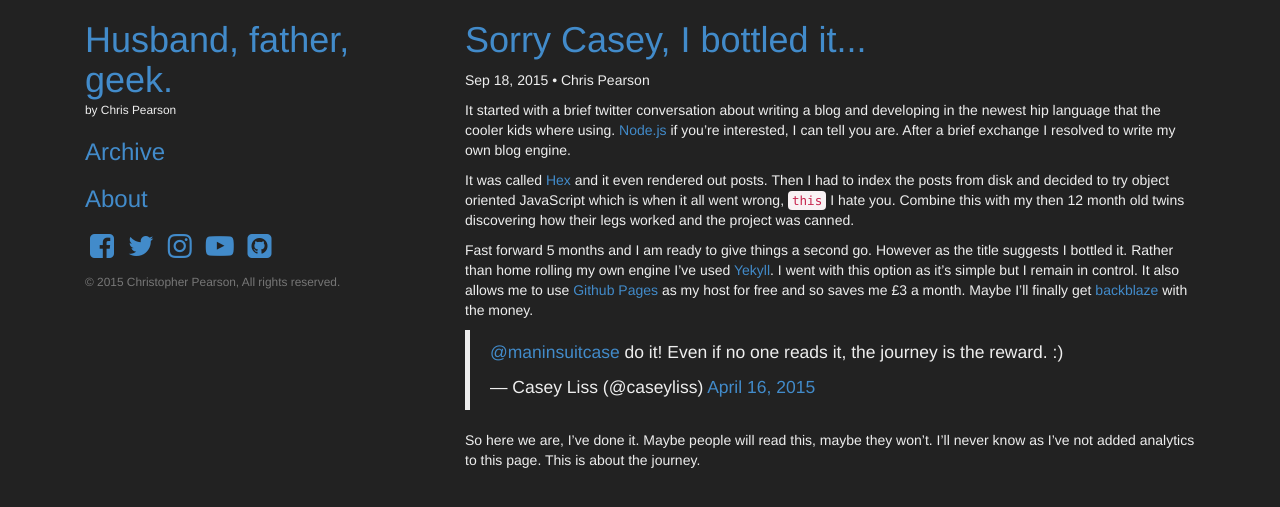
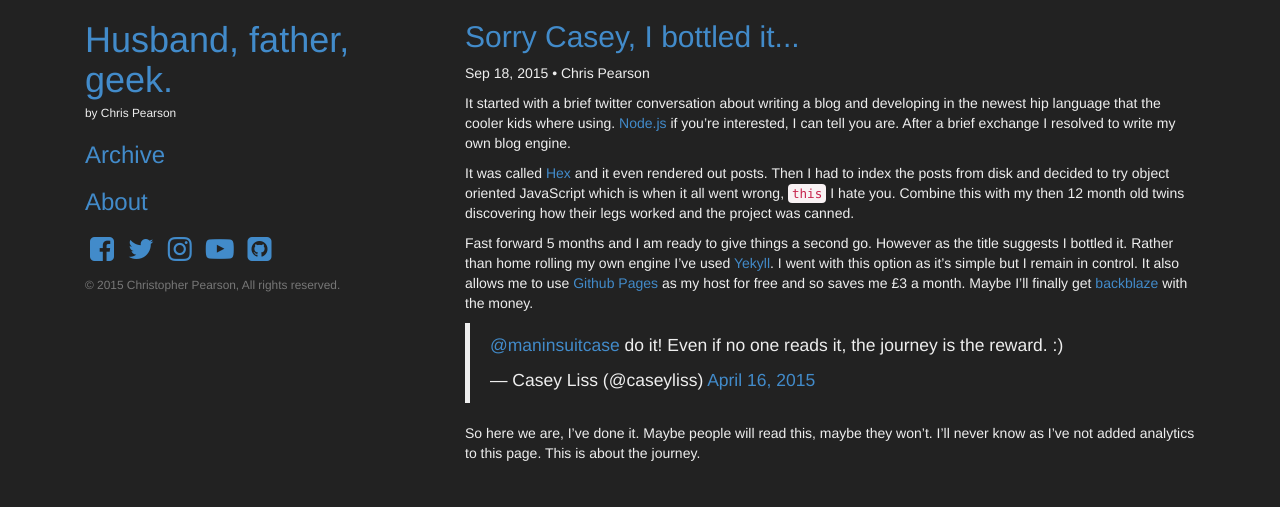
Before and after one commit to themaninthesuitcase/themaninthesuitcase.github.io, a Jekyll site: the page built from index.html, in a window 1280 px wide. Shown: the top 507 px of the page. Built offline with Jekyll 4.4.1, drawn with Linux system fonts in a browser that asks for light colours; nearby versions of some CDN libraries; the list of posts is cut into pages by our own code; comment, search, counter and statistics services are not loaded.

Commit message:
Update post header layout in all locations.

```diff
--- a/_includes/post.html
+++ /dev/null
@@ -1,12 +0,0 @@
-<div class="post">
-
-  <header class="post-header">
-    <a href="{{post.url}}"><h1 class="post-title">{{ post.title }}</h1></a>
-    <p class="post-meta">{{ post.date | date: "%b %-d, %Y" }}{% if post.author %} • {{ post.author }}{% endif %}</p>
-  </header>
-
-  <article class="post-content">
-    {{ post.content }}
-  </article>
-
-</div>
--- a/archive.html
+++ b/archive.html
@@ -3,8 +3,8 @@ layout: default
 permalink: /archive/
 ---
 {% for post in site.posts %}
-	<header class="post-header">
-		<a href="{{post.url}}"><h1 class="post-title">{{ post.title }}</h1></a>
+	<div class="heading-inline">
+		<a href="{{post.url}}"><h2>{{ post.title }}</h2></a>
 		<p class="post-meta">{{ post.date | date: "%b %-d, %Y" }}{% if post.author %} • {{ post.author }}{% endif %}</p>
-	</header>
+	</div>
 {% endfor %}
--- a/css/main.scss
+++ b/css/main.scss
@@ -13,5 +13,5 @@ img.padded {
 }
 
 h1.branding {
-	margin-bottom: 0px;
+	margin-bottom: 3px;
 }
--- a/index.html
+++ b/index.html
@@ -4,7 +4,18 @@ layout: default
 
 <div class="home">
   {% for post in paginator.posts %}
-    {% include post.html %}
+  <div class="post">
+
+    <article class="post-content">
+      <header class="post-header">
+        <a href="{{post.url}}"><h2 class="post-title">{{ post.title }}</h2></a>
+        <p class="post-meta">{{ post.date | date: "%b %-d, %Y" }}{% if post.author %} • {{ post.author }}{% endif %}</p>
+      </header>
+
+      {{ post.content }}
+    </article>
+
+  </div>
   {% endfor %}
 </div>
 
```
Also changed, not shown: _layouts/post.html (+5 -5 lines).
